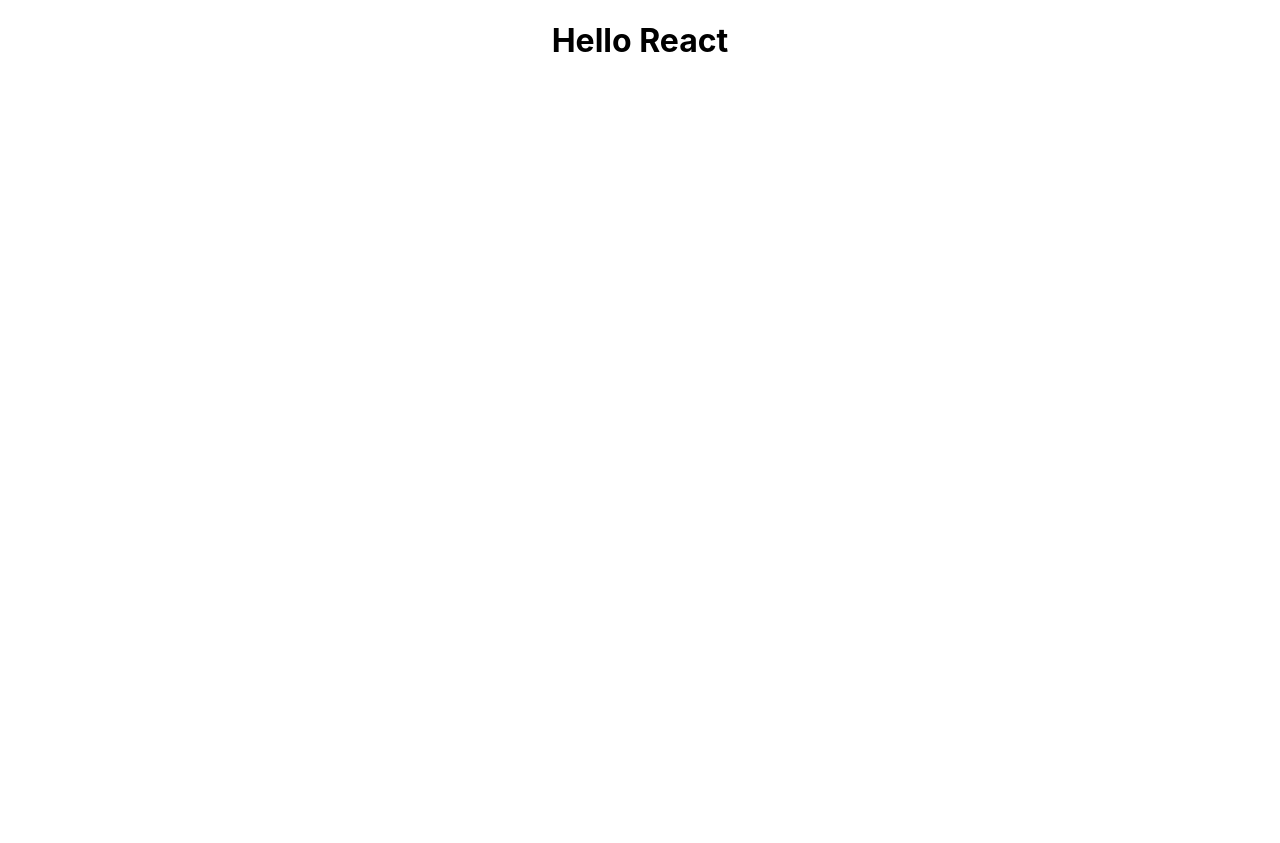
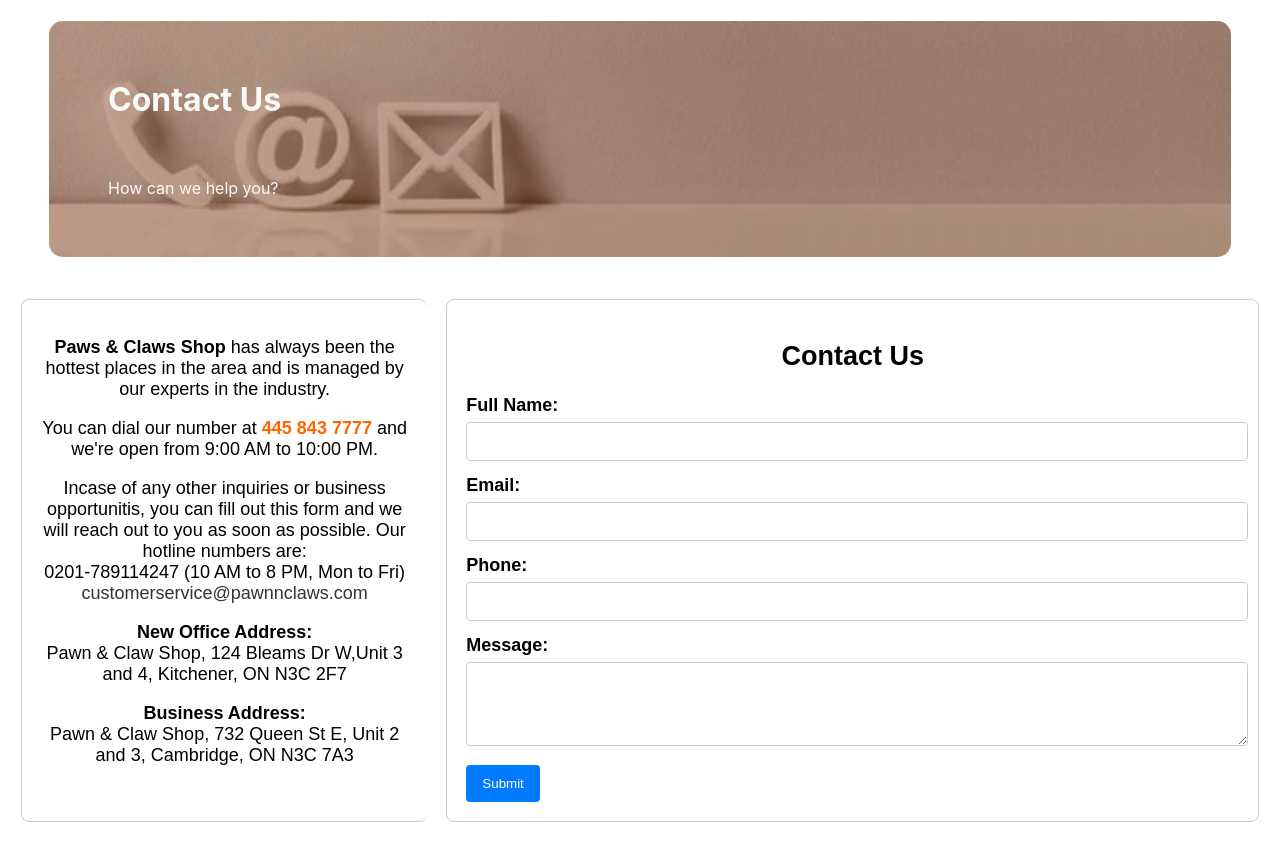
Before and after one commit to mrahularora/Paws-Claws, a React (Create React App) app: page /contact-us in a window 1280 px wide. Before the commit the page ends 800 px from the top, so only its background shows below. Built offline with nearby package versions, Linux system fonts and the light colour scheme.

Commit message:
created contact page and dependencies

```diff
--- a/package.json
+++ b/package.json
@@ -8,6 +8,7 @@
     "@testing-library/user-event": "^13.5.0",
     "react": "^18.3.1",
     "react-dom": "^18.3.1",
+    "react-router-dom": "^7.0.2",
     "react-scripts": "5.0.1",
     "web-vitals": "^2.1.4"
   },
--- a/src/App.js
+++ b/src/App.js
@@ -1,10 +1,14 @@
 import './App.css';
+import { BrowserRouter as Router, Route, Routes } from 'react-router-dom';
+import Contact from './pages/contact';
 
 function App() {
   return (
-    <div className="App">
-      <h1>Hello React</h1>
-    </div>
+    <Router>
+      <Routes>
+        <Route path="/contact-us" element={<Contact />} />
+      </Routes>
+    </Router>
   );
 }
 
--- /dev/null
+++ b/src/components/contact-details.jsx
@@ -0,0 +1,92 @@
+// Abhinashdeep Singh 8907518
+import React from "react";
+
+const ContactDetails = () => {
+    return (
+        <div className="contact-container">
+            <div className="contact-info">
+                {/* Contact Info */}
+                <div className="contact-column">
+                    <p>
+                        <span className="bold">Paws & Claws Shop</span> has always been the hottest
+                        places in the area and is managed by our experts in the industry.
+                    </p>
+                    <p>
+                        You can dial our number at{" "}
+                        <span className="phone-number">445 843 7777</span> and we're open from 9:00 AM to
+                        10:00 PM.
+                    </p>
+                    <p>
+                        Incase of any other inquiries or business opportunitis, you can fill out this
+                        form and we will reach out to you as soon as possible. Our hotline numbers are:
+                        <br />
+                        <span><i className="fas fa-phone"></i></span> 0201-789114247 (10 AM to 8 PM, Mon to Fri)
+                        <br />
+                        <span><i className="fas fa-envelope"></i></span>{" "}
+                        <a href="mailto:contact@travelkhana.com" className="email">
+                            customerservice@pawnnclaws.com
+                        </a>
+                    </p>
+                    {/* Office Address */}
+                    <p>
+                        <span className="bold">New Office Address:</span>
+                        <br />
+                        Pawn & Claw Shop, 124 Bleams Dr W,Unit 3 and 4, Kitchener, ON N3C 2F7
+                    </p>
+                    <p>
+                        <span className="bold">Business Address:</span>
+                        <br />
+                        Pawn & Claw Shop, 732 Queen St E, Unit 2 and 3, Cambridge, ON N3C 7A3
+                    </p>
+
+                </div>
+
+                {/* Contact Form */}
+                <div className="contact-column">
+                    <h2>Contact Us</h2>
+                    <form className="contact-form">
+                        <div className="form-group">
+                            <label htmlFor="fullName">Full Name:</label>
+                            <input
+                                type="text"
+                                id="fullName"
+                                name="fullName"
+                                required
+                            />
+                        </div>
+                        <div className="form-group">
+                            <label htmlFor="email">Email:</label>
+                            <input
+                                type="email"
+                                id="email"
+                                name="email"
+                                required
+                            />
+                        </div>
+                        <div className="form-group">
+                            <label htmlFor="phone">Phone:</label>
+                            <input
+                                type="tel"
+                                id="phone"
+                                name="phone"
+                                required
+                            />
+                        </div>
+                        <div className="form-group">
+                            <label htmlFor="message">Message:</label>
+                            <textarea
+                                id="message"
+                                name="message"
+                                rows="4"
+                                required
+                            />
+                        </div>
+                        <button type="submit" className="submit-button">Submit</button>
+                    </form>
+                </div>
+            </div>
+        </div>
+    );
+};
+
+export default ContactDetails;
--- /dev/null
+++ b/src/components/contact-header.jsx
@@ -0,0 +1,13 @@
+// Abhinashdeep Singh 8907518
+import React from "react";
+
+const ContactHeader = () => {
+    return (
+        <div className="contact-banner">
+            <h1 className="contact-header">Contact Us</h1>
+            <p className="contact-sub-header">How can we help you?</p>
+        </div>
+    );
+};
+
+export default ContactHeader;
--- /dev/null
+++ b/src/css/contact_us.css
@@ -0,0 +1,118 @@
+.contact-container {
+    text-align: center;
+    font-family: "Arial", sans-serif;
+    padding: 21px;
+    font-size: 18px;
+}
+
+/* Grid Layout */
+.contact-info {
+    grid-template-columns: 1fr 2fr;
+    display: grid;
+    justify-content: center;
+    gap: 19px;
+}
+
+/* Column Styling */
+.contact-column {
+    background-color: #fff;
+    border: 1px solid #ccc;
+    border-radius: 8px;
+    padding: 19px;
+}
+
+.contact-column:nth-child(1) {
+    border-right: none;
+}
+
+.bold {
+    font-weight: 600;
+}
+
+.phone-number {
+    color: #FF6500;
+    font-weight: 600;
+}
+
+.email {
+    text-decoration: none;
+    color: #333;
+}
+
+.email:hover {
+    text-decoration: underline;
+}
+
+/* Contact Header */
+.contact-header,
+.contact-sub-header {
+    align-items: center;
+    flex-wrap: wrap;
+    display: flex;
+    background-color: rgba(146, 58, 0, 0.41);
+    padding: 59px;
+    color: #f9f9f8;
+    margin: 0;
+}
+
+.contact-header {
+    border-top-right-radius: 14px;
+    border-top-left-radius: 14px;
+    padding-bottom: 0;
+}
+
+.contact-sub-header {
+    border-bottom-right-radius: 14px;
+    border-bottom-left-radius: 14px;
+}
+
+.contact-banner {
+    background: url("../assets/banner-contactus.jpg") no-repeat;
+    background-position-y: center;
+    background-size: cover;
+    border-radius: 14px;
+    margin: 21px 49px;
+}
+
+/* Contact Form */
+.contact-form {
+    text-align: left;
+    margin-top: 19px;
+}
+
+.form-group {
+    margin-bottom: 14px;
+}
+
+label {
+    font-weight: bold;
+    display: block;
+}
+
+input,
+textarea {
+    margin-top: 6px;
+    width: 98%;
+    padding: 11px;
+    border-radius: 4px;
+    border: 1px solid #ccc;
+}
+
+.submit-button {
+    background-color: #007bfe;
+    padding: 11px 16px;
+    border-radius: 4px;
+    border: none;
+    cursor: pointer;
+    color: #fff;
+}
+
+.submit-button:hover {
+    background-color: #0056b2;
+}
+
+@media (max-width: 768px) {
+    .contact-info {
+        grid-template-columns: 1fr;
+    }
+}
--- a/src/pages/contact.jsx
+++ b/src/pages/contact.jsx
@@ -0,0 +1,16 @@
+// Abhinashdeep Singh 8907518
+import React from "react";
+import '../css/contact_us.css';
+import ContactHeader from "../components/contact-header";
+import ContactDetails from "../components/contact-details";
+
+const Contact = () => {
+    return (
+        <div>
+            <ContactHeader />
+            <ContactDetails />
+        </div>
+    );
+};
+
+export default Contact;
```
Also changed, not shown: src/assets/banner-contactus.jpg (added), 1 other file (tests, documents, lock files or other folders).
